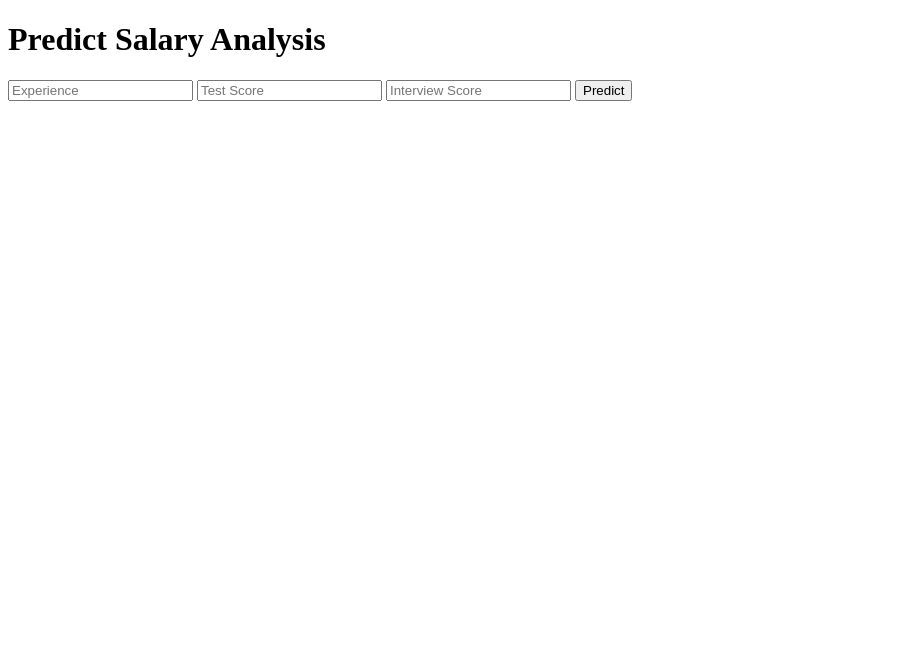
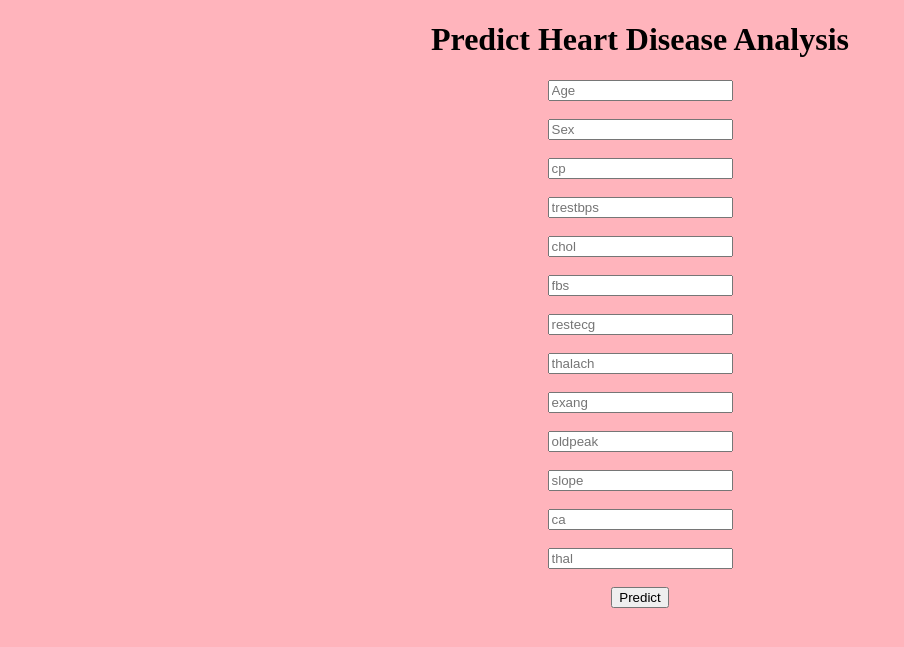
Before and after one commit to PranavMotarwar/Heroku-demo, a Flask app: page / in a window 1280 px wide. Shown: the top 647 px of the page, without its empty margins (0-904 px from the left). Run offline with Flask 2, Linux system fonts and the light colour scheme; parts of the project's set-up code (start-up, migrations or seed data) failed here and were passed over.

Commit message:
Update index.html

```diff
--- a/templates/index.html
+++ b/templates/index.html
@@ -2,6 +2,12 @@
 <html >
 <!--From https://codepen.io/frytyler/pen/EGdtg-->
 <head>
+<style>
+.login {
+  max-width: 500px;
+  margin: auto;
+}
+</style>
   <meta charset="UTF-8">
   <title>ML API</title>
   <link href='https://fonts.googleapis.com/css?family=Pacifico' rel='stylesheet' type='text/css'>
@@ -10,16 +16,26 @@
 <link href='https://fonts.googleapis.com/css?family=Open+Sans+Condensed:300' rel='stylesheet' type='text/css'>
 
 </head>
+<body bgcolor="#FFB4BC" font-color="red">
 
-<body>
- <div class="login">
-	<h1>Predict Salary Analysis</h1>
+ <div class="login" align="center">
+	<h1>Predict Heart Disease Analysis</h1>
 
      <!-- Main Input For Receiving Query to our ML -->
     <form action="{{ url_for('predict')}}"method="post">
-    	<input type="text" name="experience" placeholder="Experience" required="required" />
-        <input type="text" name="test_score" placeholder="Test Score" required="required" />
-		<input type="text" name="interview_score" placeholder="Interview Score" required="required" />
+    	<input type="text" name="age" placeholder="Age" required="required" /><br><br>
+        <input type="text" name="sex" placeholder="Sex" required="required" /><br><br>
+		<input type="text" name="cp" placeholder="cp" required="required" /><br><br>
+		<input type="text" name="trestbps" placeholder="trestbps" required="required" /><br><br>
+        <input type="text" name="chol" placeholder="chol" required="required" /><br><br>
+		<input type="text" name="fbs" placeholder="fbs" required="required" /><br><br>
+		<input type="text" name="restecg" placeholder="restecg" required="required" /><br><br>
+        <input type="text" name="thalach" placeholder="thalach" required="required" /><br><br>
+		<input type="text" name="exang" placeholder="exang" required="required" /><br><br>
+		<input type="text" name="oldpeak" placeholder="oldpeak" required="required" /><br><br>
+        <input type="text" name="slope" placeholder="slope" required="required" /><br><br>
+		<input type="text" name="ca" placeholder="ca" required="required" /><br><br>
+		<input type="text" name="thal" placeholder="thal" required="required" /><br><br>
 
         <button type="submit" class="btn btn-primary btn-block btn-large">Predict</button>
     </form>
```
